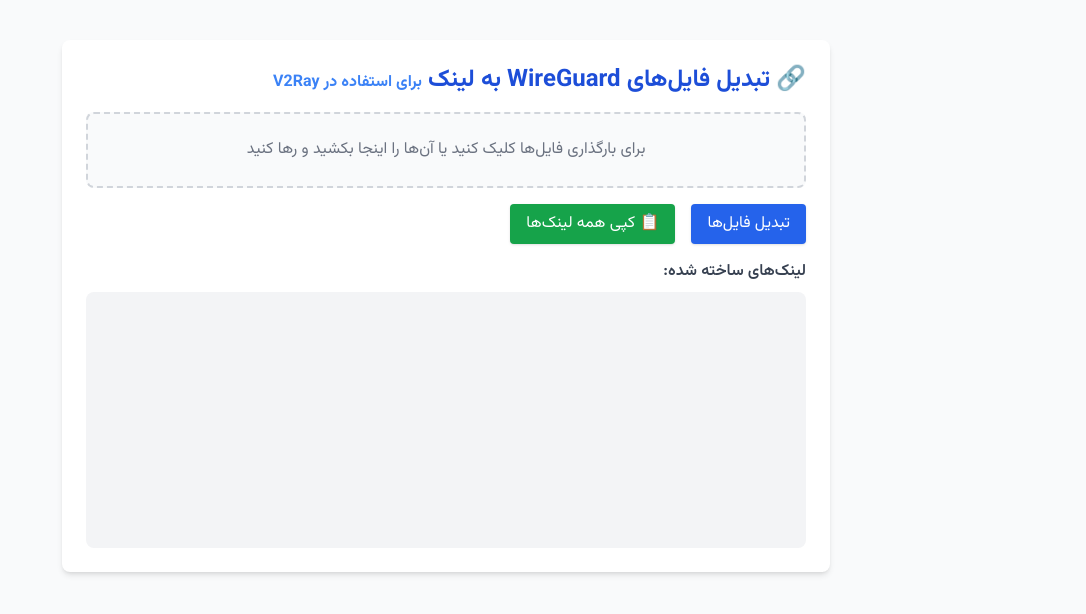
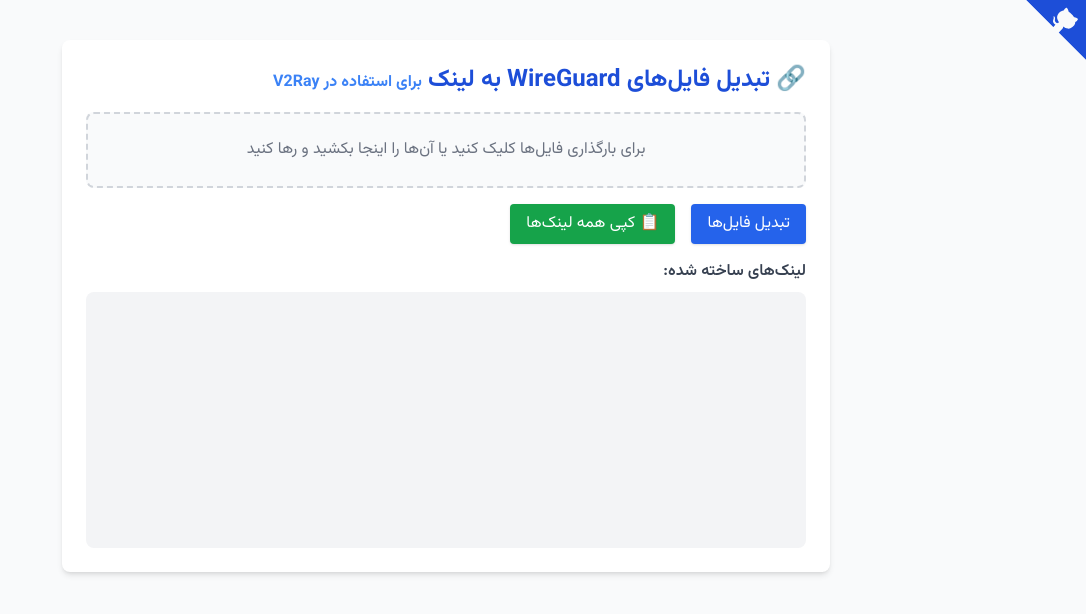
Before and after one commit to YasinC2/wireguard-to-v2ray, a plain HTML site: page index.html in a window 1280 px wide. Shown: the whole page, without its empty margins (194-1280 px from the left). Drawn offline with nearby package versions, Linux system fonts and the light colour scheme.

Commit message:
Update index.html

```diff
--- a/index.html
+++ b/index.html
@@ -1,5 +1,6 @@
 <!DOCTYPE html>
 <html lang="fa" dir="rtl">
+
 <head>
   <meta charset="UTF-8">
   <title>تبدیل فایل WireGuard به لینک</title>
@@ -33,6 +34,7 @@
     }
   </style>
 </head>
+
 <body class="min-h-screen py-10 px-4 md:px-10">
 
   <div class="max-w-3xl mx-auto bg-white p-6 rounded-lg shadow-md">
@@ -191,5 +193,14 @@
       messageBox.innerHTML = "";
     }
   </script>
+
+  <a href="https://github.com/YasinC2/wireguard-to-v2ray" aria-label="View source on GitHub" title="View source on GitHub" target="_blank" style="position: absolute;width: 60px;height: 60px;display: inline-block;clip-path: polygon(100% 0%, 0% 0%, 100% 100%);top: 0;right: 0;bottom: auto;left: auto;background-color: transparent;background-repeat: no-repeat;background-position: center center;background-size: 100% 100%;text-decoration: none">
+    <svg width="60" height="60" viewBox="0 0 21.147 21.147" xml:space="preserve" xmlns="http://www.w3.org/2000/svg" fill="#1d4ed8" aria-hidden="true" focusable="false">
+      <g transform="rotate(0 10.5735 10.5735)">
+        <path d="M21.147 0H0l9.535 9.535c.024-.025.1-.03.125-.059.258-.23.502-.48.737-.735-.116-.084-.234-.168-.338-.268-.284-.247-.509-.585-.537-.969-.05-.352.178-.652.223-.99.049-.225-.018-.45-.027-.675-.015-.072.03-.167.115-.142.243.091.37.36.402.604.064.354-.12.7-.047 1.054.068.407.423.699.792.843.18-.122.378-.231.597-.259.032-.013.116.008.116-.017-.39-.488-.72-1.073-.725-1.714-.013-.672.348-1.289.8-1.76.377-.44.928-.72 1.505-.763.071-.057.104-.17.164-.247.208-.274.472-.516.785-.665.078-.049.169-.091.229.006.265.28.39.659.494 1.021.04.115.038.253.099.355.344.213.678.445.959.738.316.3.604.63.827 1.005.048.098.108.176.227.173.427.102.877.225 1.212.525.032.035.088.078.073.132a2.064 2.064 0 0 1-.967 1.044c-.009.39-.147.774-.368 1.093a3.65 3.65 0 0 1-1.186 1.002 2.012 2.012 0 0 1-1.067.221c-.608-.029-1.148-.366-1.618-.726a1.283 1.283 0 0 1-.234.666c-.421.479-.896.909-1.322 1.383-.038.022-.029.093-.052.117l9.62 9.619z" />
+      </g>
+    </svg>
+  </a>
 </body>
+
 </html>
```
Lines whose indentation alone changed are shown as unchanged.
